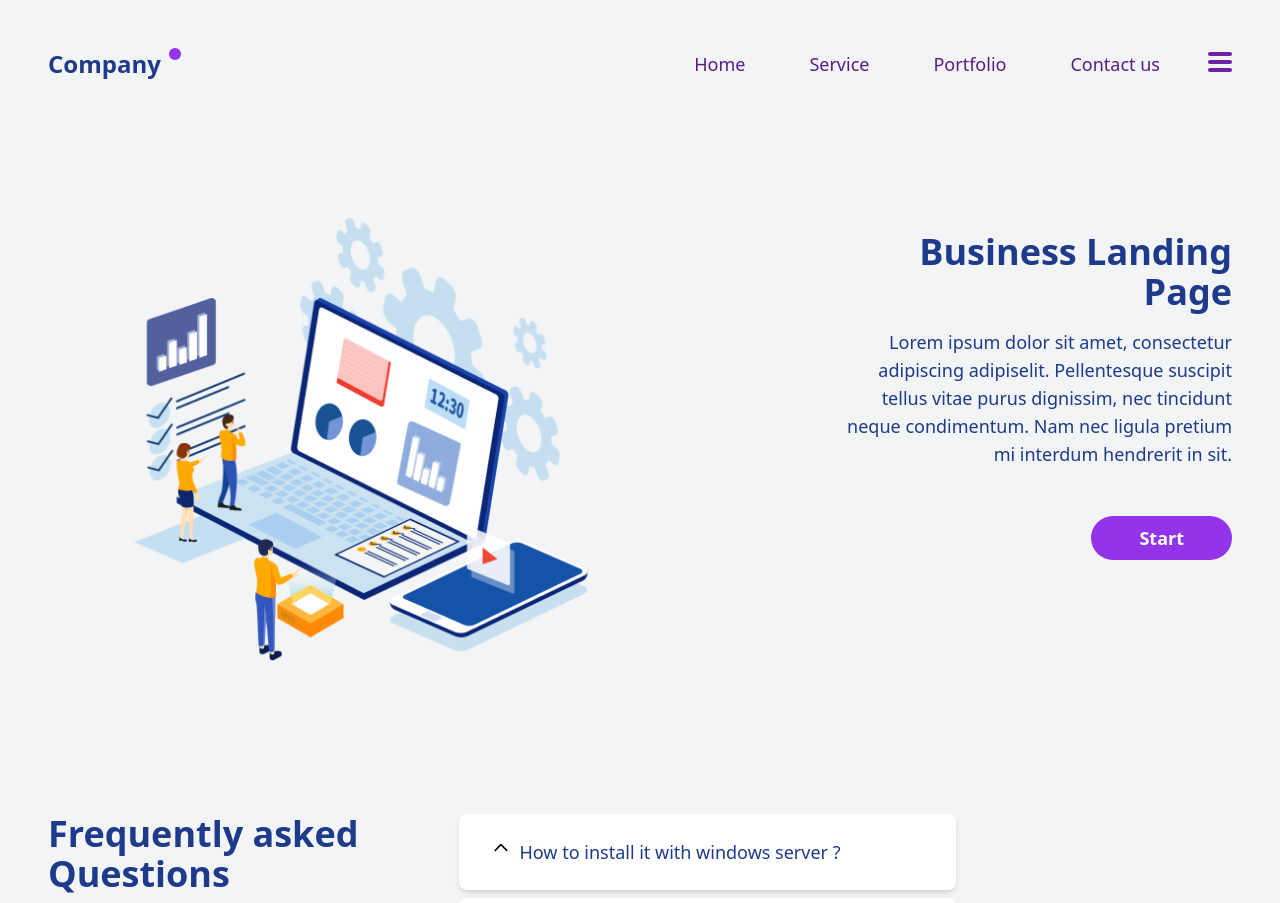
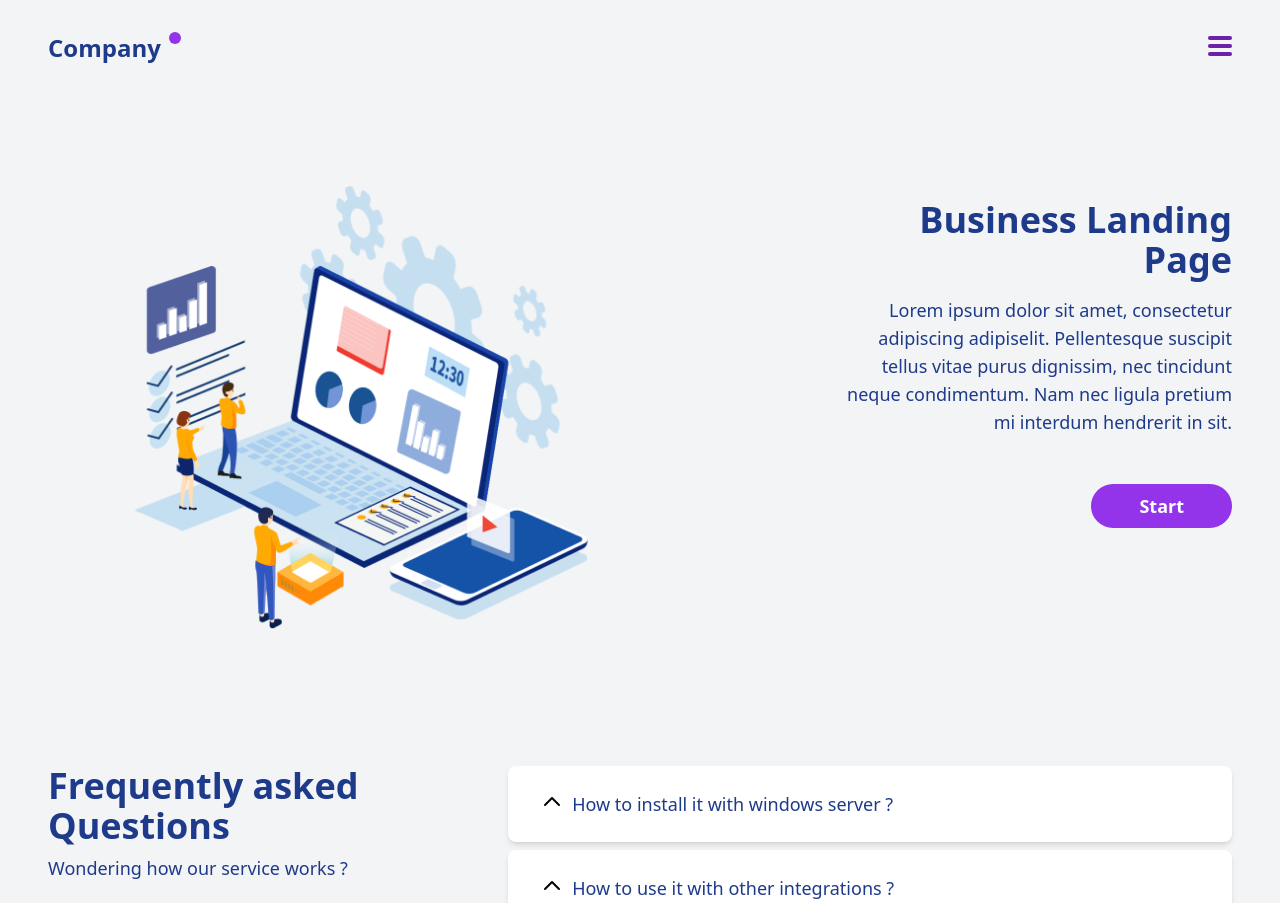
Before and after one commit to qlawmarq/next-tailwind-landing-page, a Next.js app: page / in a window 1280 px wide. Shown: the top 903 px of the page. Built offline with nearby package versions, Linux system fonts and the light colour scheme.

Commit message:
add nav menu animation, modify layout padding margin

```diff
--- a/components/molecules/Accordion/index.tsx
+++ b/components/molecules/Accordion/index.tsx
@@ -14,7 +14,7 @@ export const Accordion: React.FC<Props & HTMLAttributes<HTMLElement>> = ({
   answer,
   ...props
 }) => {
-  const [isOpen, setIsOpen] = useState(false);
+  const [isOpen, setIsOpen] = useState<boolean>(false);
   const styles = useSpring({
     opacity: isOpen ? 1 : 0,
     display: isOpen ? 'block' : 'none',
@@ -33,9 +33,9 @@ export const Accordion: React.FC<Props & HTMLAttributes<HTMLElement>> = ({
         <div className="px-2">
           <div>
             {isOpen ? (
-              <ChevronDownIcon className="h-5 w-5" />
+              <ChevronDownIcon className="h-6 w-6" />
             ) : (
-              <ChevronUpIcon className="h-5 w-5" />
+              <ChevronUpIcon className="h-6 w-6" />
             )}
           </div>
         </div>
--- a/components/molecules/Header/index.tsx
+++ b/components/molecules/Header/index.tsx
@@ -1,35 +1,61 @@
+import React, { useState, HTMLAttributes } from 'react';
+import { animated, useSpring } from '@react-spring/web';
 import { Container } from '../../atoms/Container';
 
-export const Header = () => {
+export const Header: React.FC = () => {
+  const [isOpen, setIsOpen] = useState<boolean>(false);
+  const navStyle = useSpring({
+    opacity: isOpen ? 0.9 : 0,
+    right: isOpen ? 0 : -200,
+  });
+  const hamburgerStyle2 = useSpring({
+    opacity: isOpen ? 0 : 1,
+  });
+  const hamburgerStyle1 = useSpring({y: isOpen ? 8 : 0, rotate: isOpen ? 45 : 0 })
+  const hamburgerStyle3 = useSpring({y: isOpen ? -8 : 0, rotate: isOpen ? -45 : 0 })
   return (
-    <header className="flex h-24 items-center sm:h-32">
+    <>
+    <header className="fixed z-20 flex items-center h-24 w-full  overflow-hidden">
       <Container>
         <div className="flex items-start text-2xl font-black text-blue-900">
           Company
           <span className="ml-2 h-3 w-3 rounded-full bg-purple-600"></span>
         </div>
-        <div className="flex items-center">
-          <nav className="hidden items-center text-lg text-purple-900 lg:flex">
+
+        <div className="flex items-end z-20">
+          <button className="ml-4 flex flex-col" onClick={()=>{setIsOpen(!isOpen)}}>
+            <animated.span style={hamburgerStyle1} className="mb-1 h-1 w-6 rounded-full bg-purple-800" />
+            <animated.span style={hamburgerStyle2} className="mb-1 h-1 w-6 rounded-full bg-purple-800" />
+            <animated.span style={hamburgerStyle3} className="mb-1 h-1 w-6 rounded-full bg-purple-800" />
+          </button>
+        </div>
+        <animated.nav style={navStyle} className="flex flex-col fixed top-0 h-full bg-white p-6 text-lg text-purple-900 z-10">
+          <ul className='flex flex-col mt-24'>
+            <li>
             <a href="#" className="flex py-2 px-8 hover:text-purple-700">
               Home
             </a>
+            </li>
+            <li>
             <a href="#" className="flex py-2 px-8 hover:text-purple-700">
               Service
             </a>
-            <a href="#" className="flex py-2 px-8 hover:text-purple-700">
+              </li>
+              <li>
+              <a href="#" className="flex py-2 px-8 hover:text-purple-700">
               Portfolio
             </a>
-            <a href="#" className="flex py-2 px-8 hover:text-purple-700">
+              </li>
+              <li>
+              <a href="#" className="flex py-2 px-8 hover:text-purple-700">
               Contact us
             </a>
-          </nav>
-          <button className="ml-4 flex flex-col">
-            <span className="mb-1 h-1 w-6 rounded-full bg-purple-800"></span>
-            <span className="mb-1 h-1 w-6 rounded-full bg-purple-800"></span>
-            <span className="mb-1 h-1 w-6 rounded-full bg-purple-800"></span>
-          </button>
-        </div>
+              </li>
+          </ul>
+        </animated.nav>
       </Container>
     </header>
+    <div className='relative h-24 w-full' />
+    </>
   );
 };
--- a/components/organisms/FAQContent/index.tsx
+++ b/components/organisms/FAQContent/index.tsx
@@ -7,9 +7,8 @@ import { Accordion } from '../../molecules/Accordion';
 export const FAQContent = () => {
   return (
     <Container>
-      <div className="bg-gray-100 py-10">
-        <div className="mx-auto max-w-6xl">
-          <div className="rounded bg-gray-100">
+      <div className="relative w-full mx-auto py-6">
+
         <div className="flex flex-col md:flex-row">
         <div className="flex flex-col">
             <H1>Frequently asked Questions</H1>
@@ -41,8 +40,6 @@ export const FAQContent = () => {
         </div>
         </div>
       </div>
-        </div>
-      </div>
     </Container>
   );
 };
--- a/components/organisms/LandingPageContent/index.tsx
+++ b/components/organisms/LandingPageContent/index.tsx
@@ -7,11 +7,11 @@ import { Button } from '../../atoms/Button';
 export const LandingPageContent = () => {
   return (
     <Container>
-      <div className="relative mx-auto flex flex-col py-6 sm:flex-row">
-        <div className="relative z-10 sm:w-6/12">
+      <div className="relative w-full mx-auto flex flex-col py-6 sm:flex-row">
+        <div className="relative sm:w-6/12">
           <Image className="" src={analyzeData} alt="Analyze Data" />
         </div>
-        <div className="relative z-10 ml-auto mt-8 mb-16 flex flex-col items-start sm:mt-0 sm:mb-0 sm:w-5/12 sm:items-end sm:text-right xl:w-4/12 xl:pt-20">
+        <div className="relative ml-auto mt-8 mb-16 flex flex-col items-start sm:mt-0 sm:mb-0 sm:w-5/12 sm:items-end sm:text-right xl:w-4/12 xl:pt-20">
           <H1 className="mb-4">Business Landing Page</H1>
           <Paragraph className="mb-4 text-blue-900 sm:mb-12 lg:text-lg">
             Lorem ipsum dolor sit amet, consectetur adipiscing adipiselit.
--- a/components/organisms/PriceContent/index.tsx
+++ b/components/organisms/PriceContent/index.tsx
@@ -4,11 +4,13 @@ import { PriceCard } from '../../molecules/PriceCard';
 export const PriceContent = () => {
   return (
     <Container>
+        <div className="relative w-full mx-auto flex flex-col py-6 sm:flex-row">
       <div className="grid grid-cols-1 gap-4 sm:grid-cols-3 w-full">
           <PriceCard />
           <PriceCard />
           <PriceCard />
       </div>
+      </div>
     </Container>
   );
 };
```
Lines whose indentation alone changed are shown as unchanged.
